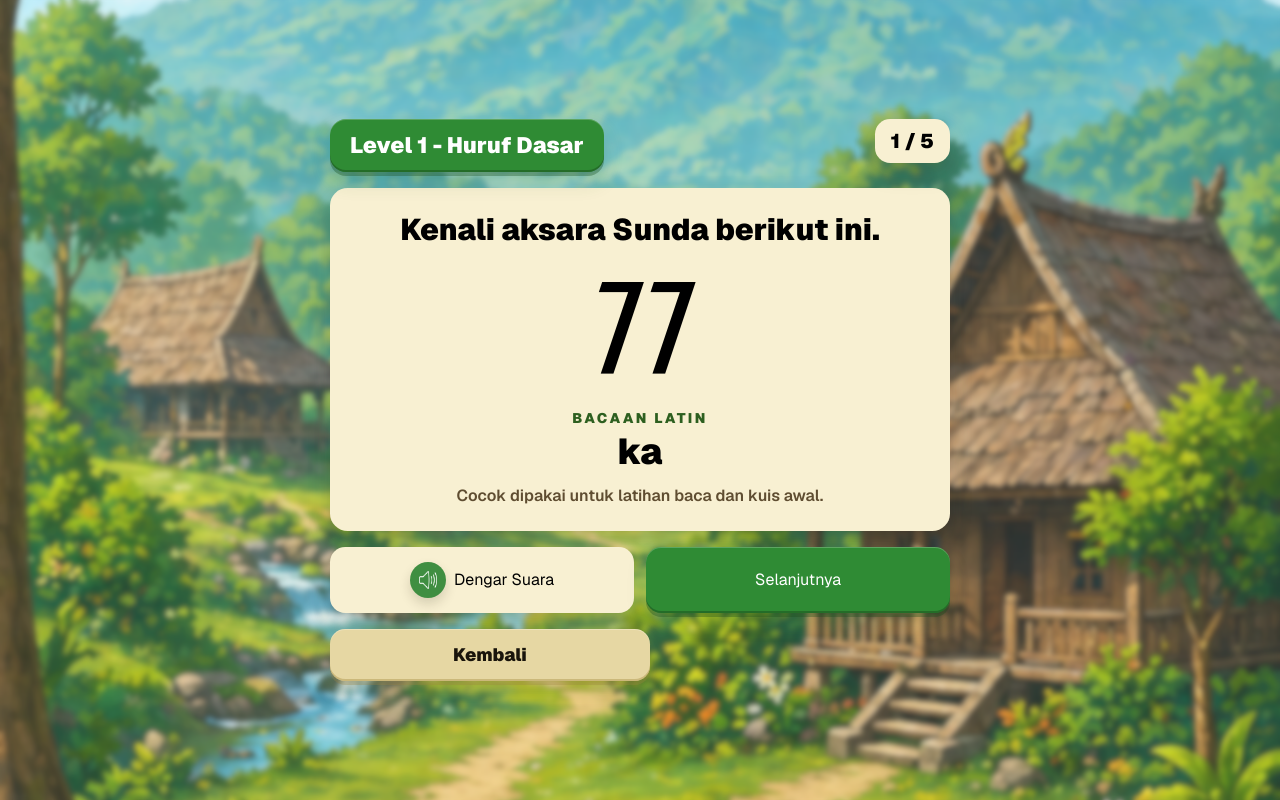
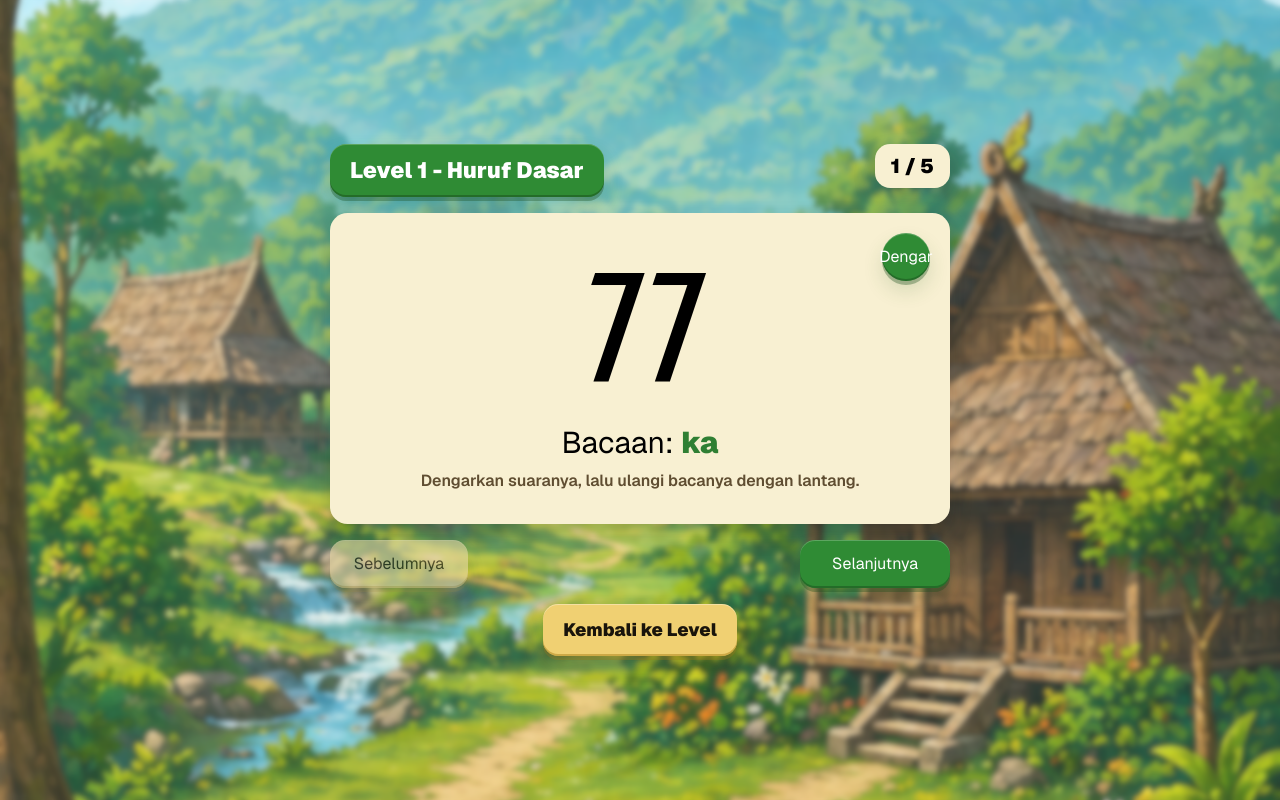
Before and after one commit to herulife/game--aksara-sunda, a Next.js app: page /belajar/level-1 in a window 1280 px wide. Built offline with nearby package versions, Linux system fonts and the light colour scheme.

Commit message:
Clone version 3 core screens closer to aksara-sunda

```diff
--- a/src/app/(auth)/login/page.tsx
+++ b/src/app/(auth)/login/page.tsx
@@ -17,7 +17,7 @@ export default async function LoginPage() {
     <AuthShell
       headerTitle="Masuk Pemain"
       title="Masukkan Nama Pemain"
-      description="Masukkan nama pemain dan kata sandi untuk melanjutkan permainan."
+      description="Tulis nama pemain dan kata sandi untuk melanjutkan permainan."
       footerText="Belum punya akun?"
       footerLinkLabel="Daftar sekarang"
       footerLinkHref="/register"
--- a/src/app/(auth)/register/page.tsx
+++ b/src/app/(auth)/register/page.tsx
@@ -15,9 +15,9 @@ export default async function RegisterPage() {
 
   return (
     <AuthShell
-      headerTitle="Nama Pemain Baru"
+      headerTitle="Nama Pemain"
       title="Masukkan Nama Pemain"
-      description="Isi nama pemain dan kata sandi untuk mulai bermain."
+      description="Tulis nama pemain dan kata sandi untuk mulai bermain."
       footerText="Sudah pernah mendaftar?"
       footerLinkLabel="Masuk sekarang"
       footerLinkHref="/login"
--- a/src/app/belajar/level-1/page.tsx
+++ b/src/app/belajar/level-1/page.tsx
@@ -35,31 +35,39 @@ export default function BelajarLevelOnePage() {
             </div>
           </div>
 
-          <div className="pdf-panel-cream mt-4 rounded-[1.1rem] px-4 py-5 text-center text-black shadow-[0_18px_30px_rgba(35,28,15,0.2)] sm:px-6 sm:py-6">
-            <p className="text-lg font-black sm:text-3xl">Kenali aksara Sunda berikut ini.</p>
-            <div className="font-aksara mt-4 text-[5.2rem] leading-none sm:text-[8rem]">
+          <div className="pdf-panel-cream relative mt-4 rounded-[1.1rem] px-4 py-6 text-center text-black shadow-[0_18px_30px_rgba(35,28,15,0.2)] sm:px-6 sm:py-8">
+            <div className="absolute right-4 top-4 sm:right-5 sm:top-5">
+              <SpeakButton
+                text={currentItem.latin}
+                audioSrc={currentItem.audioSrc}
+                label="Dengar"
+                className="pdf-button-green flex h-12 min-h-0 w-12 items-center justify-center rounded-full p-0 text-[0] shadow-[0_14px_24px_rgba(35,28,15,0.18)]"
+              />
+            </div>
+            <div className="font-aksara mt-2 text-[6rem] leading-none sm:text-[9.5rem]">
               {currentItem.aksara}
             </div>
-            <p className="mt-4 text-xs font-black uppercase tracking-[0.18em] text-[#2d5f1f] sm:text-sm">
-              Bacaan Latin
-            </p>
-            <p className="mt-1 text-2xl font-black sm:text-4xl">{currentItem.latin}</p>
-            <p className="mt-3 text-sm font-semibold leading-[1.45] text-[#5f4d31] sm:text-base">
-              {currentItem.note}
+            <div className="mt-5 text-2xl sm:text-3xl">
+              Bacaan: <span className="font-black text-[#2f7f33]">{currentItem.latin}</span>
+            </div>
+            <p className="mt-2 text-sm font-semibold leading-[1.45] text-[#5f4d31] sm:text-base">
+              Dengarkan suaranya, lalu ulangi bacanya dengan lantang.
             </p>
           </div>
 
-          <div className="mt-4 grid gap-3 sm:grid-cols-2">
-            <SpeakButton
-              text={currentItem.latin}
-              audioSrc={currentItem.audioSrc}
-              className="pdf-panel-cream flex min-h-[58px] items-center justify-center gap-2 rounded-[0.95rem] px-4 py-3 text-base font-black text-black shadow-[0_14px_24px_rgba(35,28,15,0.18)] sm:min-h-[66px] sm:text-xl"
-            />
-
+          <div className="mt-4 flex items-center justify-between gap-3">
+            <button
+              type="button"
+              onClick={() => (currentIndex === 0 ? null : setCurrentIndex((value) => value - 1))}
+              className="pdf-button-beige min-w-[138px] rounded-[0.95rem] px-4 py-3 text-center text-base font-black text-black shadow-[0_14px_24px_rgba(35,28,15,0.18)] disabled:opacity-60 sm:text-lg"
+              disabled={currentIndex === 0}
+            >
+              Sebelumnya
+            </button>
             {isLastItem ? (
               <Link
                 href="/quiz/level-1"
-                className="pdf-button-green flex min-h-[58px] items-center justify-center rounded-[0.95rem] px-4 py-3 text-base font-black text-white shadow-[0_14px_24px_rgba(35,28,15,0.18)] sm:min-h-[66px] sm:text-xl"
+                className="pdf-button-green min-w-[150px] rounded-[0.95rem] px-5 py-3 text-center text-base font-black text-white shadow-[0_14px_24px_rgba(35,28,15,0.18)] sm:text-lg"
               >
                 Mulai Kuis
               </Link>
@@ -67,32 +75,20 @@ export default function BelajarLevelOnePage() {
               <button
                 type="button"
                 onClick={() => setCurrentIndex((value) => value + 1)}
-                className="pdf-button-green flex min-h-[58px] items-center justify-center rounded-[0.95rem] px-4 py-3 text-base font-black text-white shadow-[0_14px_24px_rgba(35,28,15,0.18)] sm:min-h-[66px] sm:text-xl"
+                className="pdf-button-green min-w-[150px] rounded-[0.95rem] px-5 py-3 text-center text-base font-black text-white shadow-[0_14px_24px_rgba(35,28,15,0.18)] sm:text-lg"
               >
                 Selanjutnya
               </button>
             )}
           </div>
 
-          <div className="mt-4 flex gap-3">
+          <div className="mt-4 flex justify-center">
             <Link
               href="/level"
-              className="pdf-button-beige flex-1 rounded-[0.95rem] px-4 py-3 text-center text-base font-black text-black shadow-[0_14px_24px_rgba(35,28,15,0.18)] sm:text-lg"
+              className="pdf-button-yellow min-w-[180px] rounded-[0.95rem] px-5 py-3 text-center text-base font-black text-black shadow-[0_14px_24px_rgba(35,28,15,0.18)] sm:text-lg"
             >
-              Kembali
+              Kembali ke Level
             </Link>
-
-            {currentIndex > 0 ? (
-              <button
-                type="button"
-                onClick={() => setCurrentIndex((value) => value - 1)}
-                className="pdf-button-yellow flex-1 rounded-[0.95rem] px-4 py-3 text-center text-base font-black text-black shadow-[0_14px_24px_rgba(35,28,15,0.18)] sm:text-lg"
-              >
-                Sebelumnya
-              </button>
-            ) : (
-              <div className="flex-1" />
-            )}
           </div>
         </div>
       </section>
--- a/src/app/membaca/level-1/page.tsx
+++ b/src/app/membaca/level-1/page.tsx
@@ -141,13 +141,13 @@ export default function MembacaLevelOnePage() {
                   href="/dashboard"
                   className="pdf-button-beige flex-1 rounded-[0.95rem] px-4 py-3 text-center text-base font-black text-black shadow-[0_14px_24px_rgba(35,28,15,0.18)] sm:text-lg"
                 >
-                  Kembali ke Menu
+                  Menu Utama
                 </Link>
                 <Link
                   href="/tracing/level-1"
                   className="pdf-button-yellow flex-1 rounded-[0.95rem] px-4 py-3 text-center text-base font-black text-black shadow-[0_14px_24px_rgba(35,28,15,0.18)] sm:text-lg"
                 >
-                  Latihan Menulis
+                  Menulis
                 </Link>
               </div>
             </>
@@ -284,7 +284,7 @@ export default function MembacaLevelOnePage() {
                   href="/dashboard"
                   className="pdf-button-green rounded-[0.95rem] px-6 py-3 text-center text-base font-black text-white shadow-[0_14px_24px_rgba(35,28,15,0.18)] sm:text-lg"
                 >
-                  Kembali ke Menu
+                  Menu Utama
                 </Link>
                 <button
                   type="button"
--- a/src/app/pengaturan/page.tsx
+++ b/src/app/pengaturan/page.tsx
@@ -32,9 +32,6 @@ export default async function PengaturanPage() {
           <div className="mx-auto w-fit rounded-[0.95rem] bg-[#2f7f33] px-5 py-2 text-base font-black text-white shadow-[0_14px_24px_rgba(35,28,15,0.18)] sm:text-xl">
             PENGATURAN
           </div>
-          <p className="mx-auto mt-3 max-w-[480px] text-sm font-semibold leading-[1.45] text-white drop-shadow-[0_2px_4px_rgba(0,0,0,0.25)] sm:text-base">
-            Atur musik dan suara agar pengalaman bermain terasa nyaman.
-          </p>
 
           <SettingsPanel
             soundEnabled={profile?.sound_enabled ?? true}
@@ -46,7 +43,7 @@ export default async function PengaturanPage() {
               href="/dashboard"
               className="pdf-button-beige rounded-[0.95rem] px-4 py-3 text-center text-base font-black text-black shadow-[0_14px_24px_rgba(35,28,15,0.18)] sm:text-lg"
             >
-              Kembali ke Menu
+              Menu Utama
             </Link>
             <Link
               href="/progres"
--- a/src/app/progres/page.tsx
+++ b/src/app/progres/page.tsx
@@ -112,7 +112,7 @@ export default async function ProgresPage() {
               </div>
             </div>
 
-            <div className="mt-4 space-y-2">
+            <div className="mt-4 grid gap-2 sm:grid-cols-2">
               {summaryRows.map((row) => (
                 <div
                   key={row.label}
@@ -126,7 +126,7 @@ export default async function ProgresPage() {
 
             <div className="mt-4 rounded-[0.95rem] bg-[#efe4b9] px-4 py-3 text-left shadow-[0_8px_16px_rgba(35,28,15,0.1)]">
               <p className="text-sm font-black sm:text-base">Status Mode</p>
-              <div className="mt-2.5 grid gap-1.5 text-xs font-black sm:text-sm">
+              <div className="mt-2.5 grid gap-1.5 text-xs font-black sm:grid-cols-3 sm:text-sm">
                 <div className="flex items-center justify-between rounded-[0.8rem] bg-white/82 px-3 py-2">
                   <span>Kuis</span>
                   <span>{completedModes.has("quiz") ? "Selesai" : "Belum"}</span>
@@ -171,7 +171,7 @@ export default async function ProgresPage() {
               href="/dashboard"
               className="pdf-button-beige rounded-[0.95rem] px-4 py-3 text-center text-base font-black text-black shadow-[0_14px_24px_rgba(35,28,15,0.18)] sm:text-lg"
             >
-              Kembali ke Menu
+              Menu Utama
             </Link>
             <Link
               href="/level"
--- a/src/app/tracing/level-1/page.tsx
+++ b/src/app/tracing/level-1/page.tsx
@@ -171,13 +171,13 @@ export default function TracingLevelOnePage() {
                   href="/dashboard"
                   className="pdf-button-beige flex-1 rounded-[0.95rem] px-4 py-3 text-center text-base font-black text-black shadow-[0_14px_24px_rgba(35,28,15,0.18)] sm:text-lg"
                 >
-                  Kembali ke Menu
+                  Menu Utama
                 </Link>
                 <Link
                   href="/membaca/level-1"
                   className="pdf-button-yellow flex-1 rounded-[0.95rem] px-4 py-3 text-center text-base font-black text-black shadow-[0_14px_24px_rgba(35,28,15,0.18)] sm:text-lg"
                 >
-                  Latihan Membaca
+                  Membaca
                 </Link>
               </div>
 
@@ -322,7 +322,7 @@ export default function TracingLevelOnePage() {
                   href="/dashboard"
                   className="pdf-button-green rounded-[0.95rem] px-6 py-3 text-center text-base font-black text-white shadow-[0_14px_24px_rgba(35,28,15,0.18)] sm:text-lg"
                 >
-                  Kembali ke Menu
+                  Menu Utama
                 </Link>
                 <button
                   type="button"
--- a/src/components/game/settings-panel.tsx
+++ b/src/components/game/settings-panel.tsx
@@ -112,15 +112,15 @@ export function SettingsPanel({ soundEnabled, musicEnabled }: SettingsPanelProps
             </span>
           </div>
           <p className="mt-2.5 text-base font-black sm:text-lg">Mode Belajar</p>
-          <p className="mt-1.5 text-xl font-black sm:text-2xl">Santai</p>
+          <p className="mt-1.5 text-xl font-black sm:text-2xl">Aktif</p>
           <p className="mt-1.5 text-[0.68rem] font-black uppercase tracking-[0.12em] text-[#5e4d31] sm:text-xs">
-            Sudah aktif
+            Siap digunakan
           </p>
         </div>
       </div>
 
       <div className="mt-4 w-full max-w-[620px] rounded-[0.95rem] bg-white/80 px-4 py-3 text-sm font-black text-[#2d5f1f] shadow-[0_12px_20px_rgba(35,28,15,0.1)] sm:text-base">
-        {message ?? "Atur musik dan suara supaya bermain terasa lebih nyaman."}
+        {message ?? "Atur musik dan suara agar permainan terasa nyaman."}
       </div>
     </>
   );
```
Also changed, not shown: src/app/dashboard/page.tsx (+10 -10 lines), src/app/level/page.tsx (+19 -19 lines).
